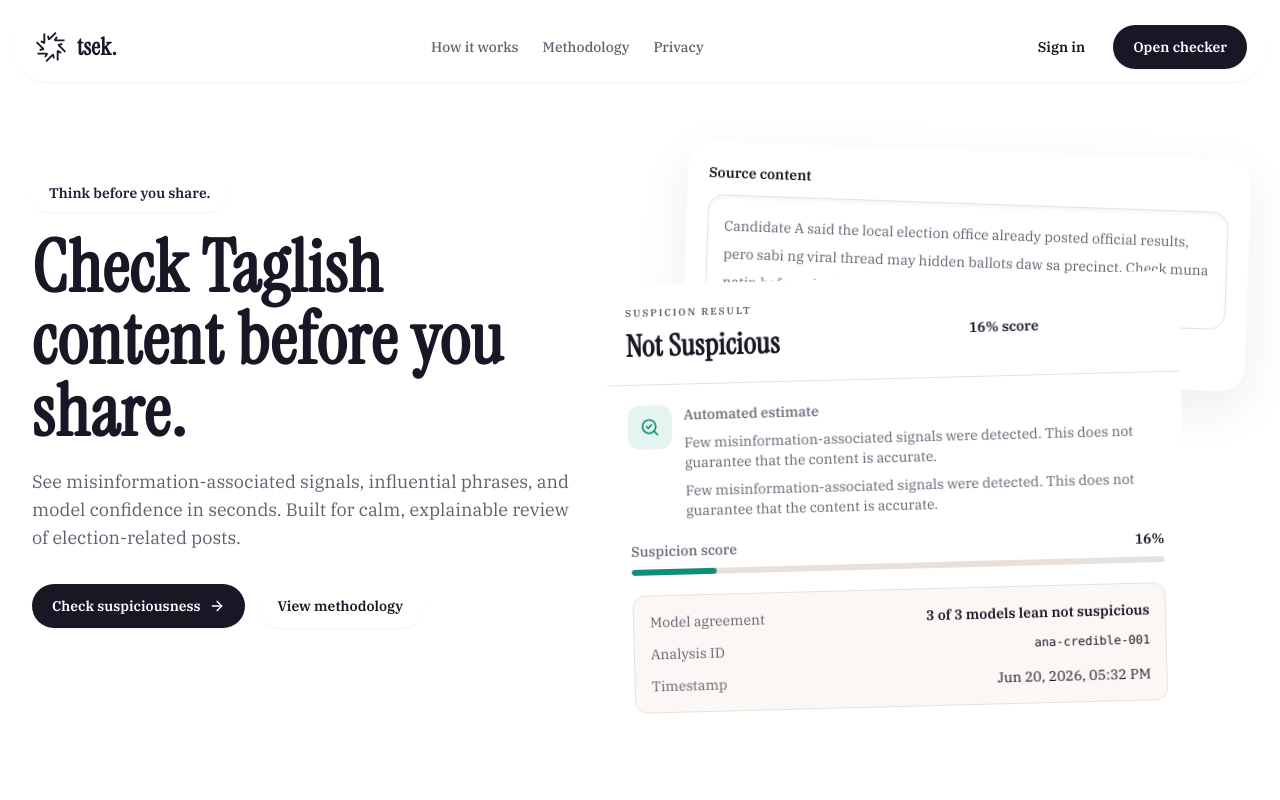
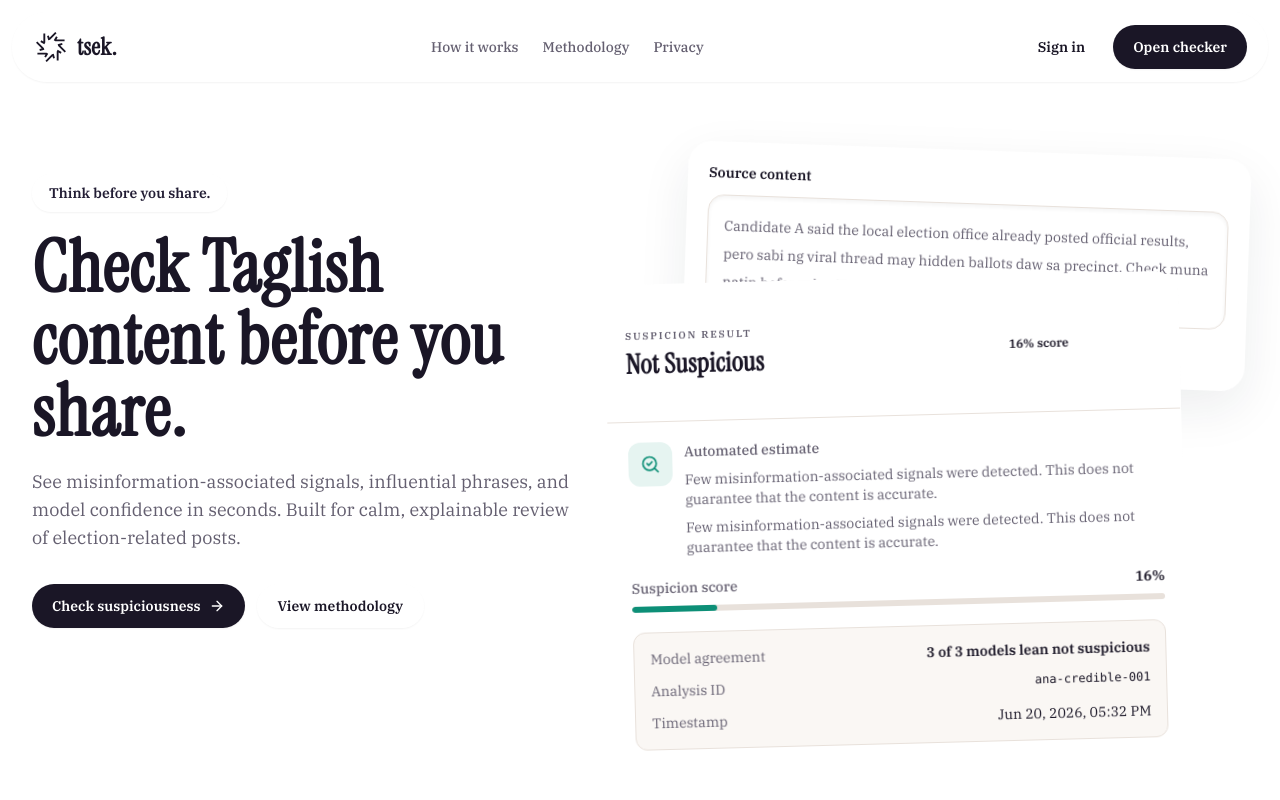
Before and after one commit to Clarkkentooo/taglish-credibility-checker, a Next.js app: page / in a window 1280 px wide. Shown: the top 800 px of the page. Built offline with nearby package versions, Linux system fonts and the light colour scheme.

Commit message:
Refine result header and sample states

```diff
--- a/src/components/checker/CheckerWorkspace.tsx
+++ b/src/components/checker/CheckerWorkspace.tsx
@@ -21,6 +21,7 @@ export function CheckerWorkspace({ initialText = "" }: { initialText?: string })
   const [online, setOnline] = useState(true);
   const [resultsOpen, setResultsOpen] = useState(true);
   const [sampleIndex, setSampleIndex] = useState(0);
+  const [pendingSample, setPendingSample] = useState<AnalysisResult | null>(null);
 
   useEffect(() => {
     const update = () => setOnline(navigator.onLine);
@@ -37,8 +38,12 @@ export function CheckerWorkspace({ initialText = "" }: { initialText?: string })
     setError("");
     setLoading(true);
     try {
-      const next = await analyzeText(text);
+      const matchingSample = pendingSample && pendingSample.sourceText === text ? pendingSample : null;
+      const next = matchingSample
+        ? await new Promise<AnalysisResult>((resolve) => window.setTimeout(() => resolve(matchingSample), 650))
+        : await analyzeText(text);
       setResult(next);
+      setPendingSample(null);
     } catch (caught) {
       setError(caught instanceof Error ? caught.message : "Analysis failed.");
     } finally {
@@ -50,6 +55,7 @@ export function CheckerWorkspace({ initialText = "" }: { initialText?: string })
     const samples = mockAnalyses.slice(0, 5);
     const sample = samples[sampleIndex % samples.length];
     setText(sample.sourceText);
+    setPendingSample(sample);
     setResult(null);
     setError("");
     setResultsOpen(true);
@@ -73,7 +79,17 @@ export function CheckerWorkspace({ initialText = "" }: { initialText?: string })
       </div>
       <div className="mx-auto w-full max-w-3xl space-y-4 pt-14 xl:pt-0">
         {!online ? <ErrorState title="Offline mode" description="You appear to be offline. Mock history remains visible, but analysis may not complete." /> : null}
-        <TextAnalysisEditor value={text} onChange={setText} onAnalyze={() => void runAnalysis()} onLoadSample={loadSample} loading={loading} result={result} />
+        <TextAnalysisEditor
+          value={text}
+          onChange={(nextText) => {
+            setText(nextText);
+            setPendingSample(null);
+          }}
+          onAnalyze={() => void runAnalysis()}
+          onLoadSample={loadSample}
+          loading={loading}
+          result={result}
+        />
       </div>
       {resultsOpen ? (
         <aside id="analysis-result-sidebar" className="result-scrollbar space-y-4 xl:-my-6 xl:-mr-8 xl:sticky xl:top-0 xl:h-[calc(100vh+3rem)] xl:overflow-auto xl:border-l xl:border-border/70 xl:bg-white xl:px-4 xl:py-5" aria-label="Suspicion result panel">
--- a/src/components/results/ResultSummaryCard.tsx
+++ b/src/components/results/ResultSummaryCard.tsx
@@ -48,14 +48,14 @@ export function ResultSummaryCard({ result, variant = "default" }: { result: Ana
   return (
     <Card className="overflow-hidden bg-white p-0 shadow-none backdrop-blur-0">
       <div className={variant === "plain" ? "border-b border-border bg-white px-5 py-5 text-ink" : `relative min-h-28 overflow-hidden border-b px-5 py-4 ${headerClass[presentation.level]}`}>
-        <div className="relative z-10 grid grid-cols-[minmax(0,1fr)_190px] items-center gap-3">
+        <div className="relative z-10 grid min-h-20 grid-cols-[minmax(0,1fr)_150px] items-center gap-2">
           <div className="min-w-0">
             <p className="text-[10px] font-semibold uppercase tracking-[0.18em] text-muted">Suspicion result</p>
-            <h2 className="mt-2 text-3xl font-black tracking-[0.015em]">{presentation.label}</h2>
+            <h2 className="mt-2 text-[27px] font-black leading-[0.98] tracking-[0.015em]">{presentation.label}</h2>
           </div>
-          <div className="flex items-center justify-start pr-28">
-            <span className="whitespace-nowrap text-sm font-semibold text-ink">{presentation.score}% score</span>
-            {variant === "plain" ? null : <Image src={illustration.src} alt={illustration.alt} width={144} height={120} className="absolute bottom-0 right-0 h-28 w-32 object-contain object-right-bottom" />}
+          <div className="relative h-24 min-w-0">
+            <span className="absolute left-0 top-1/2 z-10 -translate-y-1/2 whitespace-nowrap text-xs font-semibold leading-none text-ink">{presentation.score}% score</span>
+            {variant === "plain" ? null : <Image src={illustration.src} alt={illustration.alt} width={176} height={144} className="absolute bottom-[-10px] right-[-10px] h-36 w-36 object-contain object-right-bottom" />}
           </div>
         </div>
       </div>
```
